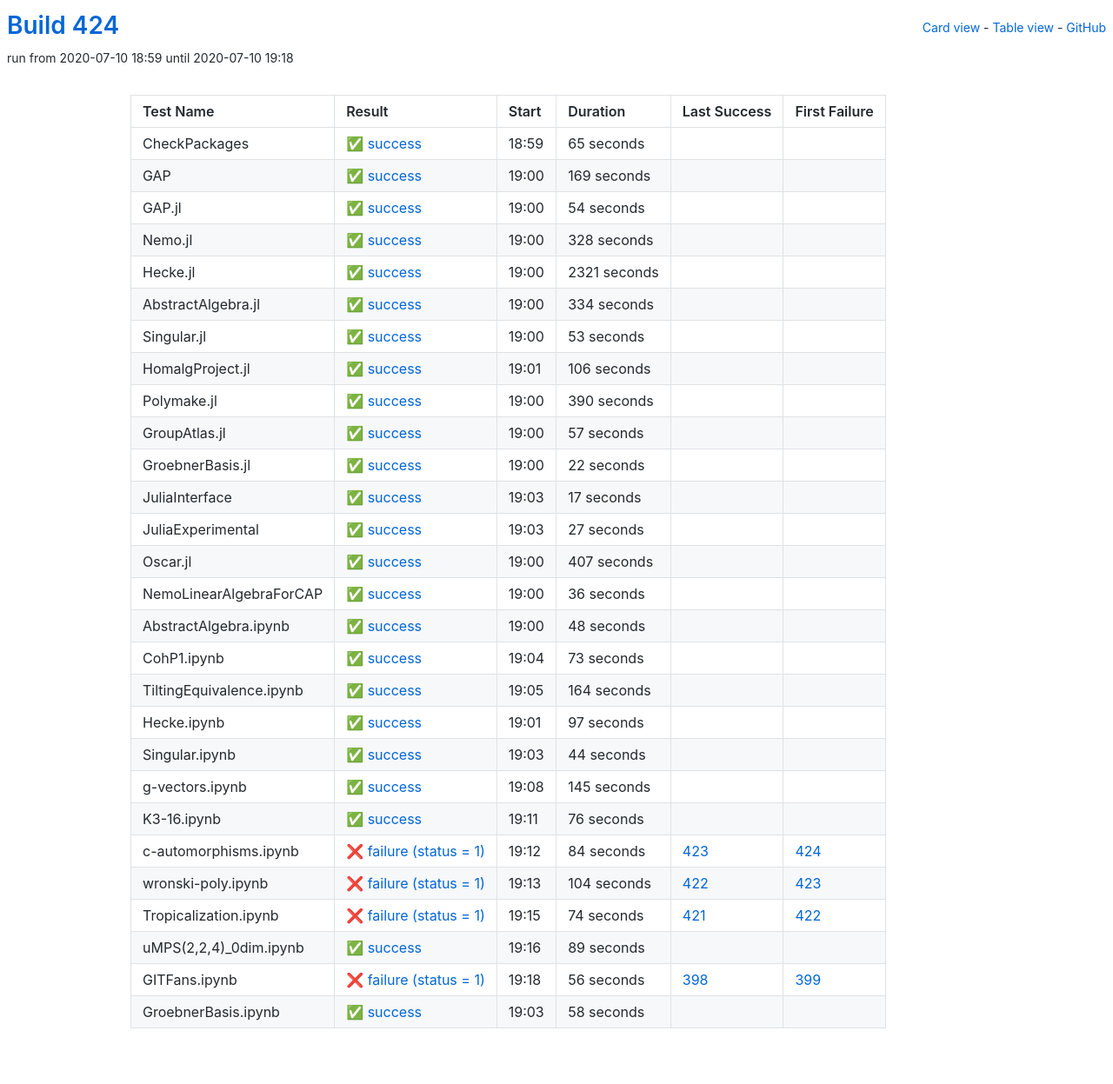
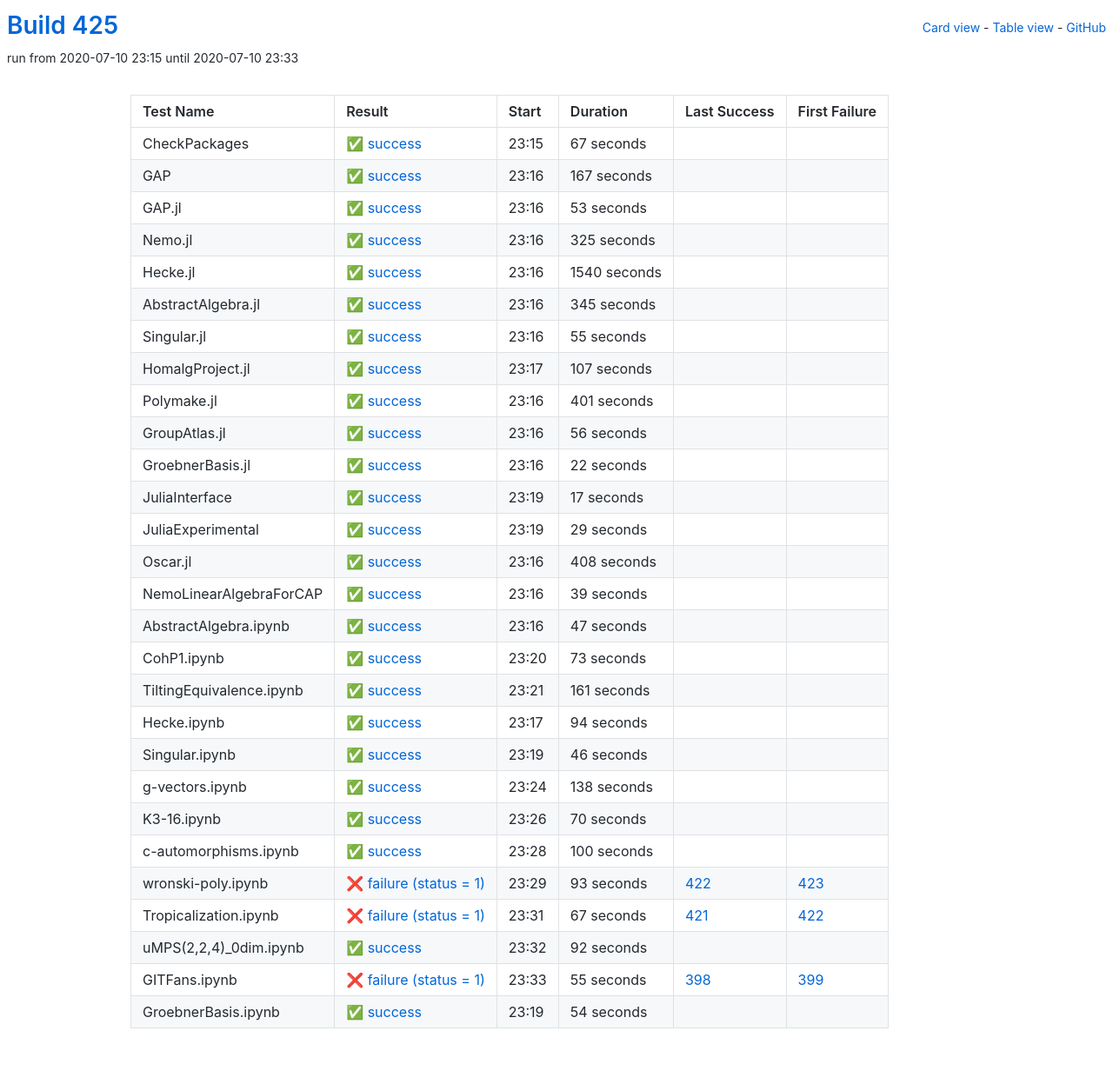
Before and after one commit to oscar-system/oscar-ci-status-stable, a Jekyll site: the page built from table.html, in a window 1280 px wide. Shown: the whole page at 87% size. Built offline with Jekyll 4.4.1, drawn with Linux system fonts in a browser that asks for light colours.

Commit message:
Build #425

```diff
--- a/_data/ci.yml
+++ b/_data/ci.yml
@@ -1,6 +1,6 @@
 ---
-build: 424
-build_url: https://oscarci.mathematik.uni-kl.de/job/oscar-stable/424/
+build: 425
+build_url: https://oscarci.mathematik.uni-kl.de/job/oscar-stable/425/
 job: oscar-stable
 organization: oscar-system
 repo: oscar-ci-status-stable
@@ -8,80 +8,32 @@ repourl: https://github.com/oscar-system/oscar-ci-status-stable
 tests:
 - name: CheckPackages
   id: checkpackages
-  log: https://oscarci.mathematik.uni-kl.de/job/oscar-stable/424/artifact/logs/build-424/CheckPackages.log
-  start: 2020-07-10 18:59
+  log: https://oscarci.mathematik.uni-kl.de/job/oscar-stable/425/artifact/logs/build-425/CheckPackages.log
+  start: 2020-07-10 23:15
   success: true
   exitcode: 0
   status: success
-  duration: 65
+  duration: 67
   last_success: false
   last_success_url:
   first_failure: false
   first_failure_url:
 - name: GAP
   id: gap
-  log: https://oscarci.mathematik.uni-kl.de/job/oscar-stable/424/artifact/logs/build-424/GAP.log
-  start: 2020-07-10 19:00
+  log: https://oscarci.mathematik.uni-kl.de/job/oscar-stable/425/artifact/logs/build-425/GAP.log
+  start: 2020-07-10 23:16
   success: true
   exitcode: 0
   status: success
-  duration: 169
+  duration: 167
   last_success: false
   last_success_url:
   first_failure: false
   first_failure_url:
 - name: GAP.jl
   id: gap-jl
-  log: https://oscarci.mathematik.uni-kl.de/job/oscar-stable/424/artifact/logs/build-424/GAP.jl.log
-  start: 2020-07-10 19:00
-  success: true
-  exitcode: 0
-  status: success
-  duration: 54
-  last_success: false
-  last_success_url:
-  first_failure: false
-  first_failure_url:
-- name: Nemo.jl
-  id: nemo-jl
-  log: https://oscarci.mathematik.uni-kl.de/job/oscar-stable/424/artifact/logs/build-424/Nemo.jl.log
-  start: 2020-07-10 19:00
-  success: true
-  exitcode: 0
-  status: success
-  duration: 328
-  last_success: false
-  last_success_url:
-  first_failure: false
-  first_failure_url:
-- name: Hecke.jl
-  id: hecke-jl
-  log: https://oscarci.mathematik.uni-kl.de/job/oscar-stable/424/artifact/logs/build-424/Hecke.jl.log
-  start: 2020-07-10 19:00
-  success: true
-  exitcode: 0
-  status: success
-  duration: 2321
-  last_success: false
-  last_success_url:
-  first_failure: false
-  first_failure_url:
-- name: AbstractAlgebra.jl
-  id: abstractalgebra-jl
-  log: https://oscarci.mathematik.uni-kl.de/job/oscar-stable/424/artifact/logs/build-424/AbstractAlgebra.jl.log
-  start: 2020-07-10 19:00
-  success: true
-  exitcode: 0
-  status: success
-  duration: 334
-  last_success: false
-  last_success_url:
-  first_failure: false
-  first_failure_url:
-- name: Singular.jl
-  id: singular-jl
-  log: https://oscarci.mathematik.uni-kl.de/job/oscar-stable/424/artifact/logs/build-424/Singular.jl.log
-  start: 2020-07-10 19:00
+  log: https://oscarci.mathematik.uni-kl.de/job/oscar-stable/425/artifact/logs/build-425/GAP.jl.log
+  start: 2020-07-10 23:16
   success: true
   exitcode: 0
   status: success
@@ -90,46 +42,94 @@ tests:
   last_success_url:
   first_failure: false
   first_failure_url:
-- name: HomalgProject.jl
-  id: homalgproject-jl
-  log: https://oscarci.mathematik.uni-kl.de/job/oscar-stable/424/artifact/logs/build-424/HomalgProject.jl.log
-  start: 2020-07-10 19:01
+- name: Nemo.jl
+  id: nemo-jl
+  log: https://oscarci.mathematik.uni-kl.de/job/oscar-stable/425/artifact/logs/build-425/Nemo.jl.log
+  start: 2020-07-10 23:16
   success: true
   exitcode: 0
   status: success
-  duration: 106
+  duration: 325
+  last_success: false
+  last_success_url:
+  first_failure: false
+  first_failure_url:
+- name: Hecke.jl
+  id: hecke-jl
+  log: https://oscarci.mathematik.uni-kl.de/job/oscar-stable/425/artifact/logs/build-425/Hecke.jl.log
+  start: 2020-07-10 23:16
+  success: true
+  exitcode: 0
+  status: success
+  duration: 1540
+  last_success: false
+  last_success_url:
+  first_failure: false
+  first_failure_url:
+- name: AbstractAlgebra.jl
+  id: abstractalgebra-jl
+  log: https://oscarci.mathematik.uni-kl.de/job/oscar-stable/425/artifact/logs/build-425/AbstractAlgebra.jl.log
+  start: 2020-07-10 23:16
+  success: true
+  exitcode: 0
+  status: success
+  duration: 345
+  last_success: false
+  last_success_url:
+  first_failure: false
+  first_failure_url:
+- name: Singular.jl
+  id: singular-jl
+  log: https://oscarci.mathematik.uni-kl.de/job/oscar-stable/425/artifact/logs/build-425/Singular.jl.log
+  start: 2020-07-10 23:16
+  success: true
+  exitcode: 0
+  status: success
+  duration: 55
+  last_success: false
+  last_success_url:
+  first_failure: false
+  first_failure_url:
+- name: HomalgProject.jl
+  id: homalgproject-jl
+  log: https://oscarci.mathematik.uni-kl.de/job/oscar-stable/425/artifact/logs/build-425/HomalgProject.jl.log
+  start: 2020-07-10 23:17
+  success: true
+  exitcode: 0
+  status: success
+  duration: 107
   last_success: false
   last_success_url:
   first_failure: false
   first_failure_url:
 - name: Polymake.jl
   id: polymake-jl
-  log: https://oscarci.mathematik.uni-kl.de/job/oscar-stable/424/artifact/logs/build-424/Polymake.jl.log
-  start: 2020-07-10 19:00
+  log: https://oscarci.mathematik.uni-kl.de/job/oscar-stable/425/artifact/logs/build-425/Polymake.jl.log
+  start: 2020-07-10 23:16
   success: true
   exitcode: 0
   status: success
-  duration: 390
+  duration: 401
   last_success: false
   last_success_url:
   first_failure: false
   first_failure_url:
 - name: GroupAtlas.jl
   id: groupatlas-jl
-  log: https://oscarci.mathematik.uni-kl.de/job/oscar-stable/424/artifact/logs/build-424/GroupAtlas.jl.log
-  start: 2020-07-10 19:00
+  log: https://oscarci.mathematik.uni-kl.de/job/oscar-stable/425/artifact/logs/build-425/GroupAtlas.jl.log
+  start: 2020-07-10 23:16
   success: true
   exitcode: 0
   status: success
-  duration: 57
+  duration: 56
   last_success: false
   last_success_url:
   first_failure: false
   first_failure_url:
 - name: GroebnerBasis.jl
   id: groebnerbasis-jl
-  log: https://oscarci.mathematik.uni-kl.de/job/oscar-stable/424/artifact/logs/build-424/GroebnerBasis.jl.log
-  start: 2020-07-10 19:00
+  log: https://oscarci.mathematik.uni-kl.de/job/oscar-stable/425/artifact/logs/build-425/GroebnerBasis.jl.log
+  start: 2020-07-10 23:16
   success: true
   exitcode: 0
   status: success
@@ -140,8 +140,8 @@ tests:
   first_failure_url:
 - name: JuliaInterface
   id: juliainterface
-  log: https://oscarci.mathematik.uni-kl.de/job/oscar-stable/424/artifact/logs/build-424/JuliaInterface.log
-  start: 2020-07-10 19:03
+  log: https://oscarci.mathematik.uni-kl.de/job/oscar-stable/425/artifact/logs/build-425/JuliaInterface.log
+  start: 2020-07-10 23:19
   success: true
   exitcode: 0
   status: success
@@ -152,56 +152,56 @@ tests:
   first_failure_url:
 - name: JuliaExperimental
   id: juliaexperimental
-  log: https://oscarci.mathematik.uni-kl.de/job/oscar-stable/424/artifact/logs/build-424/JuliaExperimental.log
-  start: 2020-07-10 19:03
+  log: https://oscarci.mathematik.uni-kl.de/job/oscar-stable/425/artifact/logs/build-425/JuliaExperimental.log
+  start: 2020-07-10 23:19
   success: true
   exitcode: 0
   status: success
-  duration: 27
+  duration: 29
   last_success: false
   last_success_url:
   first_failure: false
   first_failure_url:
 - name: Oscar.jl
   id: oscar-jl
-  log: https://oscarci.mathematik.uni-kl.de/job/oscar-stable/424/artifact/logs/build-424/Oscar.jl.log
-  start: 2020-07-10 19:00
+  log: https://oscarci.mathematik.uni-kl.de/job/oscar-stable/425/artifact/logs/build-425/Oscar.jl.log
+  start: 2020-07-10 23:16
   success: true
   exitcode: 0
   status: success
-  duration: 407
+  duration: 408
   last_success: false
   last_success_url:
   first_failure: false
   first_failure_url:
 - name: NemoLinearAlgebraForCAP
   id: nemolinearalgebraforcap
-  log: https://oscarci.mathematik.uni-kl.de/job/oscar-stable/424/artifact/logs/build-424/NemoLinearAlgebraForCAP.log
-  start: 2020-07-10 19:00
+  log: https://oscarci.mathematik.uni-kl.de/job/oscar-stable/425/artifact/logs/build-425/NemoLinearAlgebraForCAP.log
+  start: 2020-07-10 23:16
   success: true
   exitcode: 0
   status: success
-  duration: 36
+  duration: 39
   last_success: false
   last_success_url:
   first_failure: false
   first_failure_url:
 - name: AbstractAlgebra.ipynb
   id: abstractalgebra-ipynb
-  log: https://oscarci.mathematik.uni-kl.de/job/oscar-stable/424/artifact/logs/build-424/AbstractAlgebra.ipynb.log
-  start: 2020-07-10 19:00
+  log: https://oscarci.mathematik.uni-kl.de/job/oscar-stable/425/artifact/logs/build-425/AbstractAlgebra.ipynb.log
+  start: 2020-07-10 23:16
   success: true
   exitcode: 0
   status: success
-  duration: 48
+  duration: 47
   last_success: false
   last_success_url:
   first_failure: false
   first_failure_url:
 - name: CohP1.ipynb
   id: cohp1-ipynb
-  log: https://oscarci.mathematik.uni-kl.de/job/oscar-stable/424/artifact/logs/build-424/CohP1.ipynb.log
-  start: 2020-07-10 19:04
+  log: https://oscarci.mathematik.uni-kl.de/job/oscar-stable/425/artifact/logs/build-425/CohP1.ipynb.log
+  start: 2020-07-10 23:20
   success: true
   exitcode: 0
   status: success
@@ -212,132 +212,132 @@ tests:
   first_failure_url:
 - name: TiltingEquivalence.ipynb
   id: tiltingequivalence-ipynb
-  log: https://oscarci.mathematik.uni-kl.de/job/oscar-stable/424/artifact/logs/build-424/TiltingEquivalence.ipynb.log
-  start: 2020-07-10 19:05
+  log: https://oscarci.mathematik.uni-kl.de/job/oscar-stable/425/artifact/logs/build-425/TiltingEquivalence.ipynb.log
+  start: 2020-07-10 23:21
   success: true
   exitcode: 0
   status: success
-  duration: 164
+  duration: 161
   last_success: false
   last_success_url:
   first_failure: false
   first_failure_url:
 - name: Hecke.ipynb
   id: hecke-ipynb
-  log: https://oscarci.mathematik.uni-kl.de/job/oscar-stable/424/artifact/logs/build-424/Hecke.ipynb.log
-  start: 2020-07-10 19:01
+  log: https://oscarci.mathematik.uni-kl.de/job/oscar-stable/425/artifact/logs/build-425/Hecke.ipynb.log
+  start: 2020-07-10 23:17
   success: true
   exitcode: 0
   status: success
-  duration: 97
+  duration: 94
   last_success: false
   last_success_url:
   first_failure: false
   first_failure_url:
 - name: Singular.ipynb
   id: singular-ipynb
-  log: https://oscarci.mathematik.uni-kl.de/job/oscar-stable/424/artifact/logs/build-424/Singular.ipynb.log
-  start: 2020-07-10 19:03
+  log: https://oscarci.mathematik.uni-kl.de/job/oscar-stable/425/artifact/logs/build-425/Singular.ipynb.log
+  start: 2020-07-10 23:19
   success: true
   exitcode: 0
   status: success
-  duration: 44
+  duration: 46
   last_success: false
   last_success_url:
   first_failure: false
   first_failure_url:
 - name: g-vectors.ipynb
   id: g-vectors-ipynb
-  log: https://oscarci.mathematik.uni-kl.de/job/oscar-stable/424/artifact/logs/build-424/g-vectors.ipynb.log
-  start: 2020-07-10 19:08
+  log: https://oscarci.mathematik.uni-kl.de/job/oscar-stable/425/artifact/logs/build-425/g-vectors.ipynb.log
+  start: 2020-07-10 23:24
   success: true
   exitcode: 0
   status: success
-  duration: 145
+  duration: 138
   last_success: false
   last_success_url:
   first_failure: false
   first_failure_url:
 - name: K3-16.ipynb
   id: k3-16-ipynb
-  log: https://oscarci.mathematik.uni-kl.de/job/oscar-stable/424/artifact/logs/build-424/K3-16.ipynb.log
-  start: 2020-07-10 19:11
+  log: https://oscarci.mathematik.uni-kl.de/job/oscar-stable/425/artifact/logs/build-425/K3-16.ipynb.log
+  start: 2020-07-10 23:26
   success: true
   exitcode: 0
   status: success
-  duration: 76
+  duration: 70
   last_success: false
   last_success_url:
   first_failure: false
   first_failure_url:
 - name: c-automorphisms.ipynb
   id: c-automorphisms-ipynb
-  log: https://oscarci.mathematik.uni-kl.de/job/oscar-stable/424/artifact/logs/build-424/c-automorphisms.ipynb.log
-  start: 2020-07-10 19:12
+  log: https://oscarci.mathematik.uni-kl.de/job/oscar-stable/425/artifact/logs/build-425/c-automorphisms.ipynb.log
+  start: 2020-07-10 23:28
+  success: true
+  exitcode: 0
+  status: success
+  duration: 100
+  last_success: false
+  last_success_url:
+  first_failure: false
+  first_failure_url:
+- name: wronski-poly.ipynb
+  id: wronski-poly-ipynb
+  log: https://oscarci.mathematik.uni-kl.de/job/oscar-stable/425/artifact/logs/build-425/wronski-poly.ipynb.log
+  start: 2020-07-10 23:29
   success: false
   exitcode: 1
   status: failure
-  duration: 84
-  last_success: 423
-  last_success_url: https://oscarci.mathematik.uni-kl.de/job/oscar-stable/423/
-  first_failure: 424
-  first_failure_url: https://oscarci.mathematik.uni-kl.de/job/oscar-stable/424/
-- name: wronski-poly.ipynb
-  id: wronski-poly-ipynb
-  log: https://oscarci.mathematik.uni-kl.de/job/oscar-stable/424/artifact/logs/build-424/wronski-poly.ipynb.log
-  start: 2020-07-10 19:13
-  success: false
-  exitcode: 1
-  status: failure
-  duration: 104
+  duration: 93
   last_success: 422
   last_success_url: https://oscarci.mathematik.uni-kl.de/job/oscar-stable/422/
   first_failure: 423
   first_failure_url: https://oscarci.mathematik.uni-kl.de/job/oscar-stable/423/
 - name: Tropicalization.ipynb
   id: tropicalization-ipynb
-  log: https://oscarci.mathematik.uni-kl.de/job/oscar-stable/424/artifact/logs/build-424/Tropicalization.ipynb.log
-  start: 2020-07-10 19:15
+  log: https://oscarci.mathematik.uni-kl.de/job/oscar-stable/425/artifact/logs/build-425/Tropicalization.ipynb.log
+  start: 2020-07-10 23:31
   success: false
   exitcode: 1
   status: failure
-  duration: 74
+  duration: 67
   last_success: 421
   last_success_url: https://oscarci.mathematik.uni-kl.de/job/oscar-stable/421/
   first_failure: 422
   first_failure_url: https://oscarci.mathematik.uni-kl.de/job/oscar-stable/422/
 - name: uMPS(2,2,4)_0dim.ipynb
   id: umps-2-2-4-0dim-ipynb
-  log: https://oscarci.mathematik.uni-kl.de/job/oscar-stable/424/artifact/logs/build-424/uMPS-2-2-4-_0dim.ipynb.log
-  start: 2020-07-10 19:16
+  log: https://oscarci.mathematik.uni-kl.de/job/oscar-stable/425/artifact/logs/build-425/uMPS-2-2-4-_0dim.ipynb.log
+  start: 2020-07-10 23:32
   success: true
   exitcode: 0
   status: success
-  duration: 89
+  duration: 92
   last_success: false
   last_success_url:
   first_failure: false
   first_failure_url:
 - name: GITFans.ipynb
   id: gitfans-ipynb
-  log: https://oscarci.mathematik.uni-kl.de/job/oscar-stable/424/artifact/logs/build-424/GITFans.ipynb.log
-  start: 2020-07-10 19:18
+  log: https://oscarci.mathematik.uni-kl.de/job/oscar-stable/425/artifact/logs/build-425/GITFans.ipynb.log
+  start: 2020-07-10 23:33
   success: false
   exitcode: 1
   status: failure
-  duration: 56
+  duration: 55
   last_success: 398
   last_success_url: https://oscarci.mathematik.uni-kl.de/job/oscar-stable/398/
   first_failure: 399
   first_failure_url: https://oscarci.mathematik.uni-kl.de/job/oscar-stable/399/
 - name: GroebnerBasis.ipynb
   id: groebnerbasis-ipynb
-  log: https://oscarci.mathematik.uni-kl.de/job/oscar-stable/424/artifact/logs/build-424/GroebnerBasis.ipynb.log
-  start: 2020-07-10 19:03
+  log: https://oscarci.mathematik.uni-kl.de/job/oscar-stable/425/artifact/logs/build-425/GroebnerBasis.ipynb.log
+  start: 2020-07-10 23:19
   success: true
   exitcode: 0
   status: success
-  duration: 58
+  duration: 54
   last_success: false
   last_success_url:
   first_failure: false
```
Also changed, not shown: README.md.
